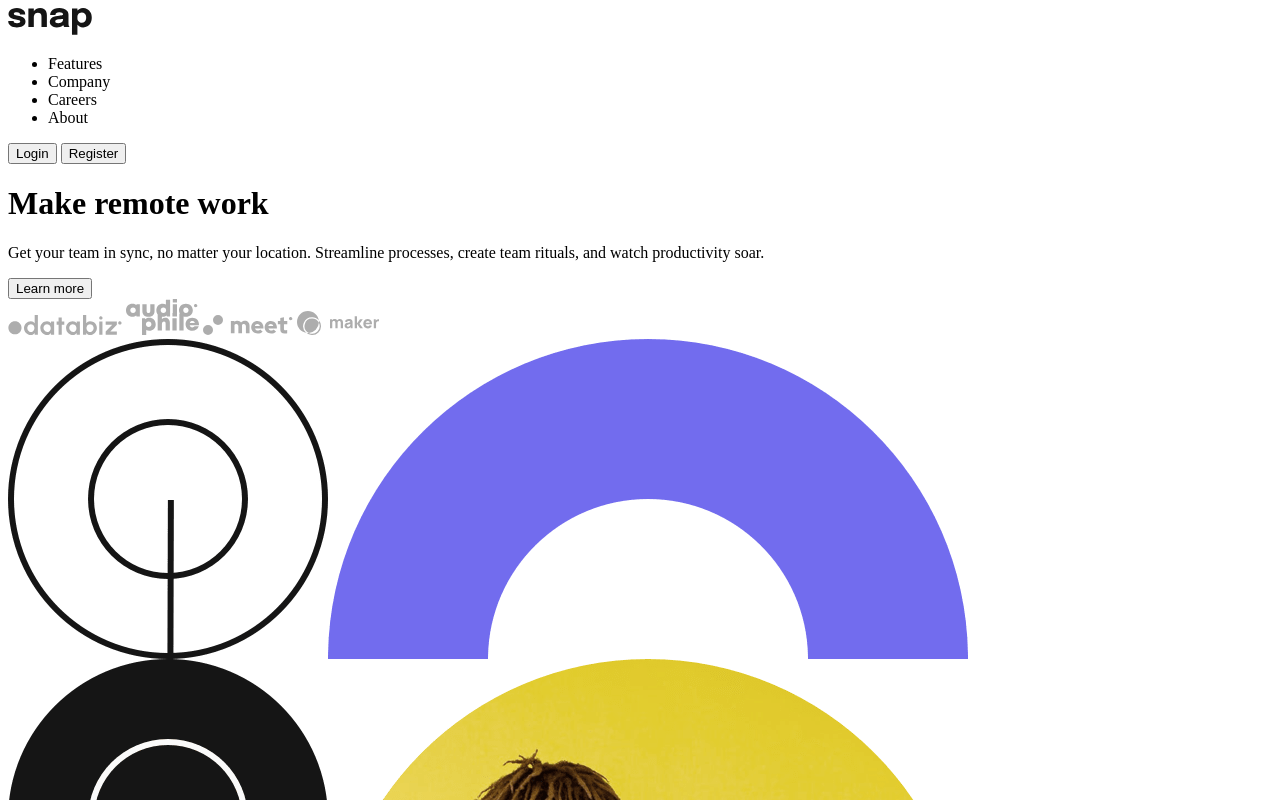
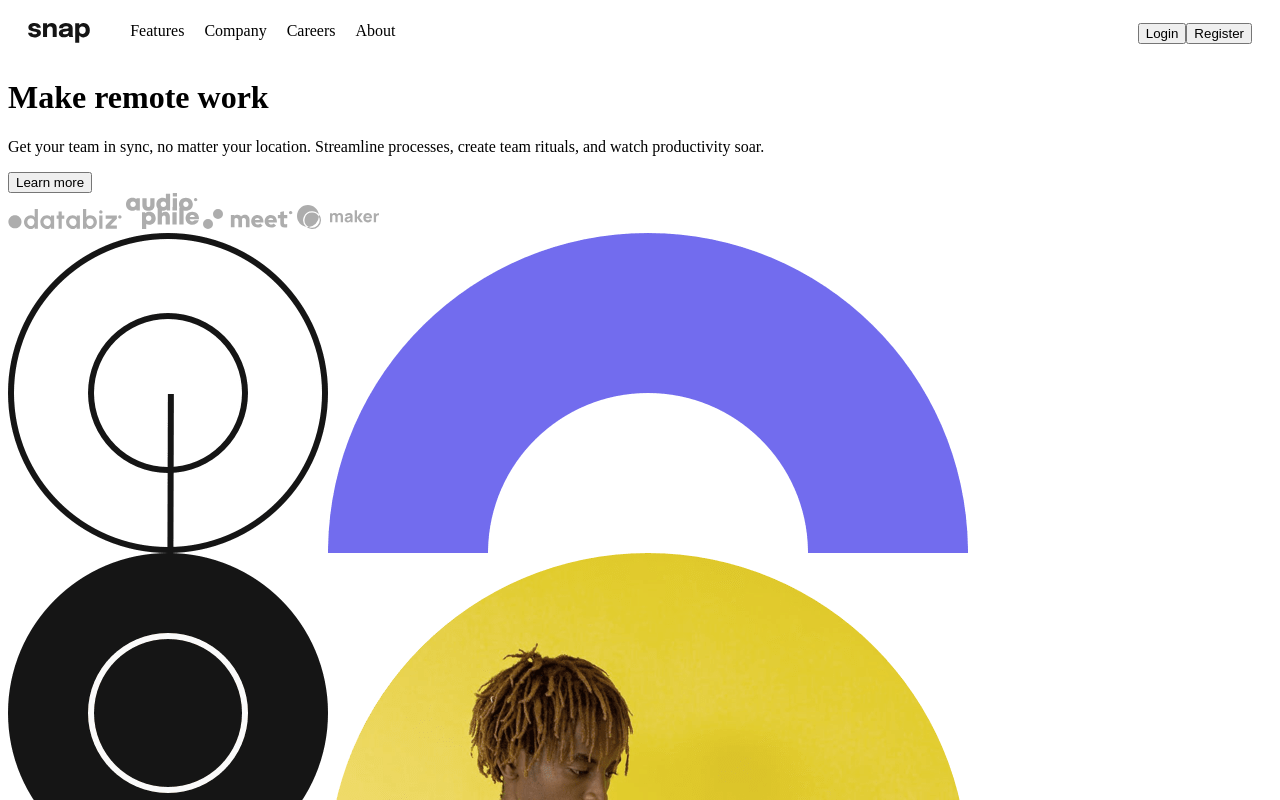
Before and after one commit to Skolpionek/IntroSection, a plain HTML site: page index.html in a window 1280 px wide. Shown: the top 800 px of the page. Drawn offline with Linux system fonts and the light colour scheme.

Commit message:
Create Styles

```diff
--- /dev/null
+++ b/Styles/components/_navbar.scss
@@ -0,0 +1,31 @@
+@import '../res/colors';
+
+nav{
+   display: flex;
+   height: 50px;
+   justify-content: space-between;
+   padding: 0 20px;
+   .logo{
+      height: 20px;
+   }
+   .nav-left{
+      display: flex;
+      align-items: center;
+   }
+   .nav-right{
+      display: flex;
+      align-items: center;
+   }
+   ul{
+      display: flex;
+      gap: 20px;
+      align-items: center;
+      width: 100% auto;
+      justify-content: flex-start;
+      li{
+         list-style: none;
+         margin-bottom: 5px;
+      }
+   }
+   //&:hover{}
+}
--- /dev/null
+++ b/Styles/res/_colors.scss
@@ -0,0 +1,3 @@
+$primary: hsl(0, 0%, 8%);
+$background: hsl(0, 0%, 8%);
+$MediumGray: hsl(0, 0%, 41%);
--- /dev/null
+++ b/Styles/res/_fonts.scss
@@ -0,0 +1,3 @@
+@import url('https://fonts.googleapis.com/css2?family=Changa:wght@500&display=swap');
+
+$font:'Changa', sans-serif;
--- /dev/null
+++ b/Styles/style.scss
@@ -0,0 +1,5 @@
+@import './components/navbar';
+
+
+.attribution { font-size: 11px; text-align: center; }
+.attribution a { color: hsl(228, 45%, 44%); }
--- a/index.html
+++ b/index.html
@@ -4,20 +4,24 @@
   <meta charset="UTF-8">
   <meta name="viewport" content="width=device-width, initial-scale=1.0">
   <link rel="icon" type="image/png" sizes="32x32" href="./images/favicon-32x32.png">
-  <link rel="stylesheet" href="./CSS/style.css">
+  <link rel="stylesheet" href="./Styles/style.css">
   <title>Frontend Mentor | Intro section with dropdown navigation</title>
 </head>
 <body>
   <nav>
-    <img src="/images/logo.svg" alt="logo">
+    <div class="nav-left">
+      <img src="/images/logo.svg" alt="logo" class="logo">
     <ul>
       <li>Features</li>
       <li>Company</li>
       <li>Careers</li>
       <li>About</li>
     </ul>
-    <button class="login">Login</button>
-    <button class="register">Register</button>
+    </div>
+    <div class="nav-right">
+      <button class="login">Login</button>
+      <button class="register">Register</button>
+    </div>
   </nav>
   <header>
     <div class="left">
```
Also changed, not shown: Styles/style.css (added), 1 other file.
